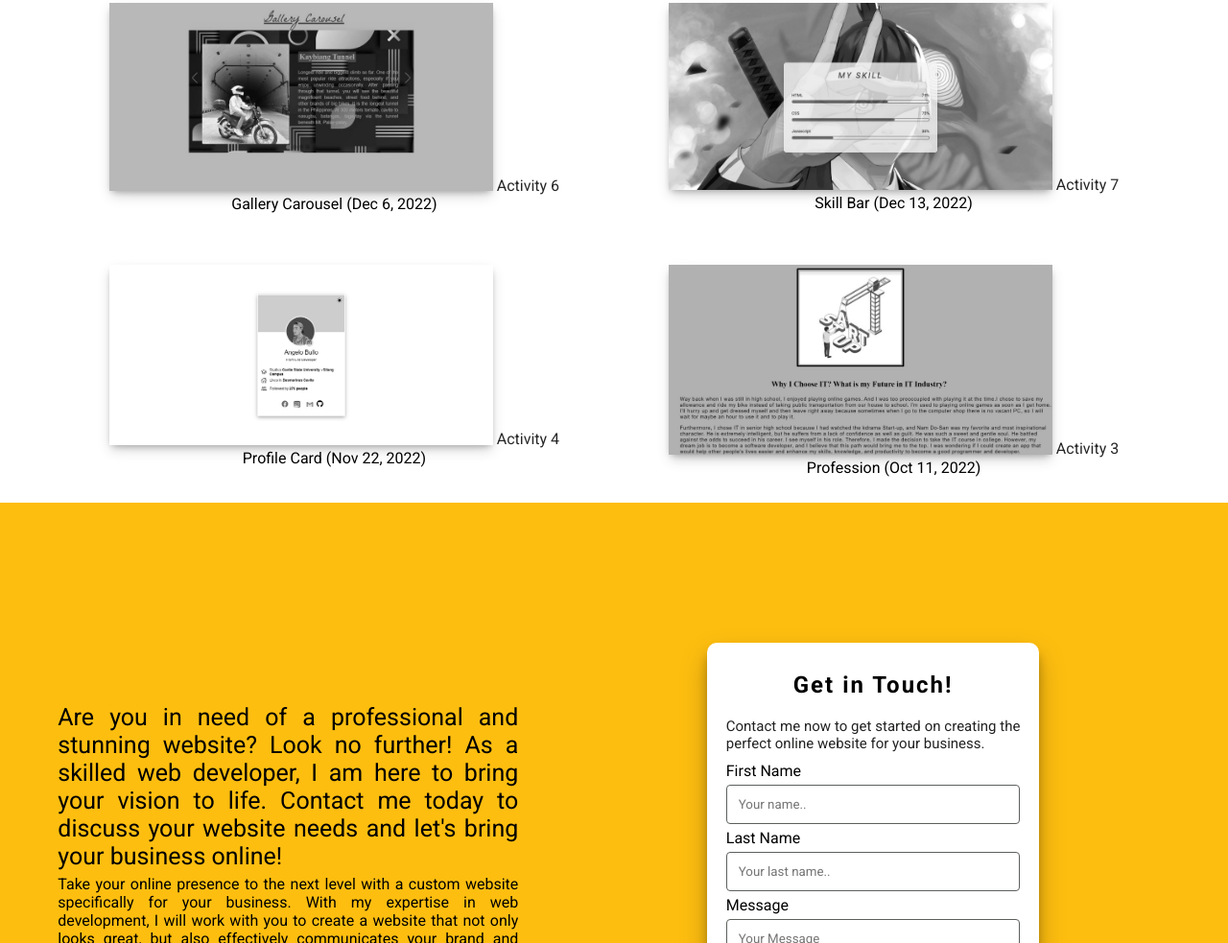
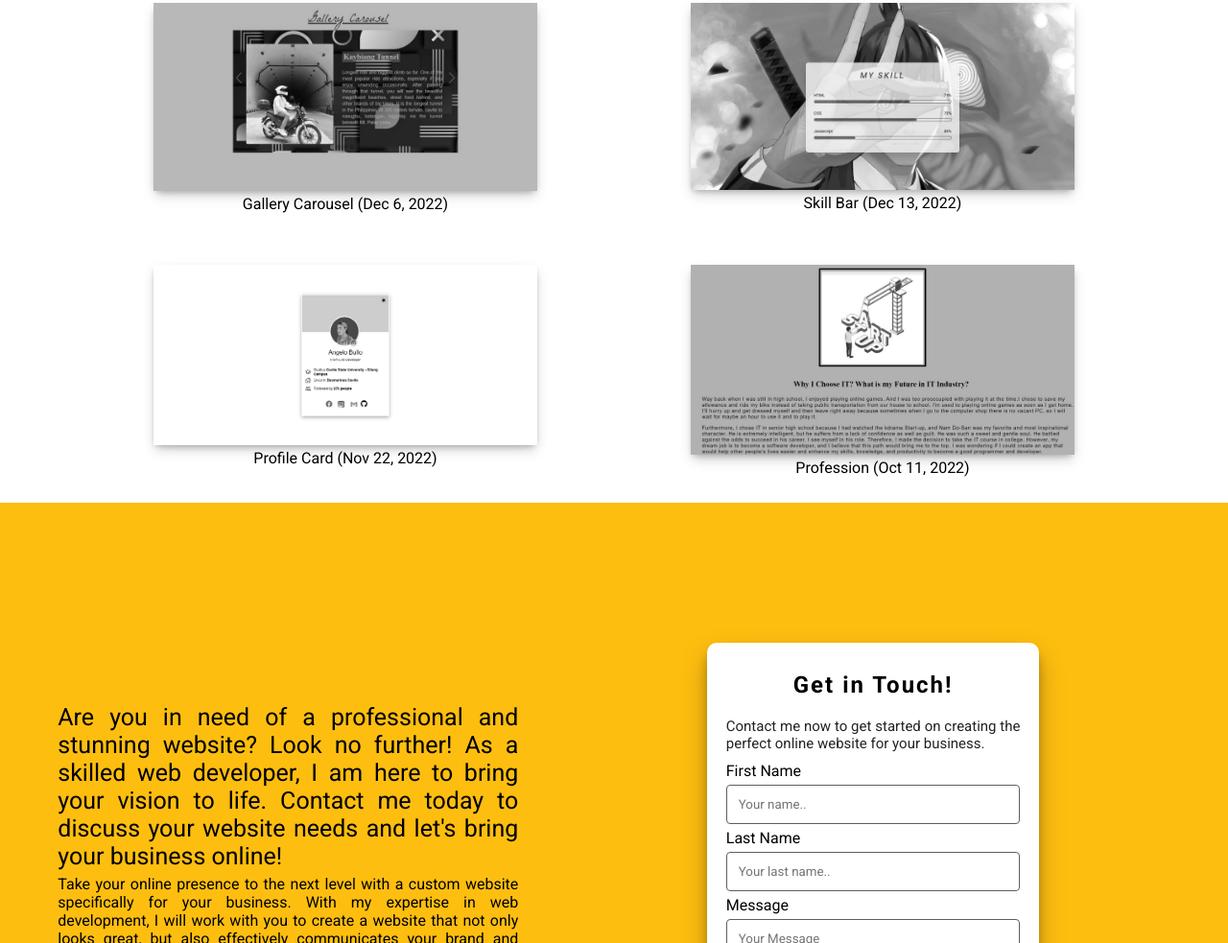
Before and after one commit to 716976/Portfolio, a plain HTML site: page index.html in a window 1280 px wide. Shown: the part 2356-3339 px from the top of the page at 96% size. Drawn offline with nearby package versions, Linux system fonts and the light colour scheme.

Commit message:
Update index.html

```diff
--- a/index.html
+++ b/index.html
@@ -149,13 +149,13 @@
     <div class="projects-container-3">
       <a href="Bullo_act 6/gallery.html" id="projects-link" target="_blank">
         <img class="image-projects" src="pictures_portfolio/gallery.jpg">
-       <span class="Banner"> Activity 6</span></a>
+       <!--<span class="Banner"> Activity 6</span>--></a>
         <p class="image-info">Gallery Carousel (Dec 6, 2022)</p>
     </div>
      <div class="projects-container-3">
       <a href="bullo. act7/skill_bar.html" id="projects-link" target="_blank">
         <img class="image-projects" src="pictures_portfolio/skillbar.jpg">
-        <span class="Banner"> Activity 7</span></a>
+   </a>
         <p class="image-info">Skill Bar (Dec 13, 2022)</p>
      </div>
   </div>
@@ -164,13 +164,13 @@
       <div class="projects-container-3">
         <a href="profile-card/profile_card.html" id="projects-link" target="_blank">
         <img class="image-projects" src="pictures_portfolio/profilecard1.jpg">
-        <span class="Banner"> Activity 4</span></a>
+</a>
         <p class="image-info">Profile Card (Nov 22, 2022)</p>
       </div>
       <div class="projects-container-3">
         <a href="Act 3_Website/website.html" id="projects-link" target=" _blank">
           <img class="image-projects" src="pictures_portfolio/profession.jpg">
-          <span class="Banner"> Activity 3</span></a>
+</a>
          <p class="image-info">Profession (Oct 11, 2022)</p>
       </div>
     </div>
```
